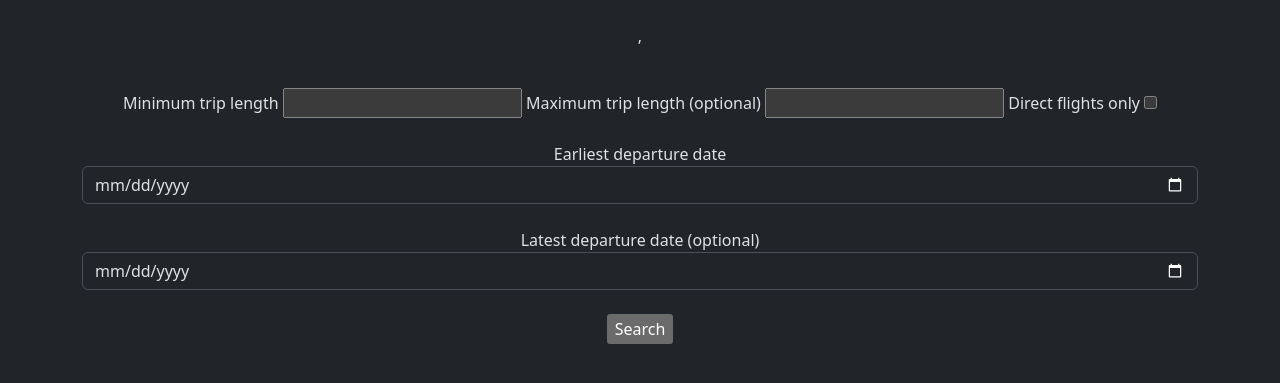
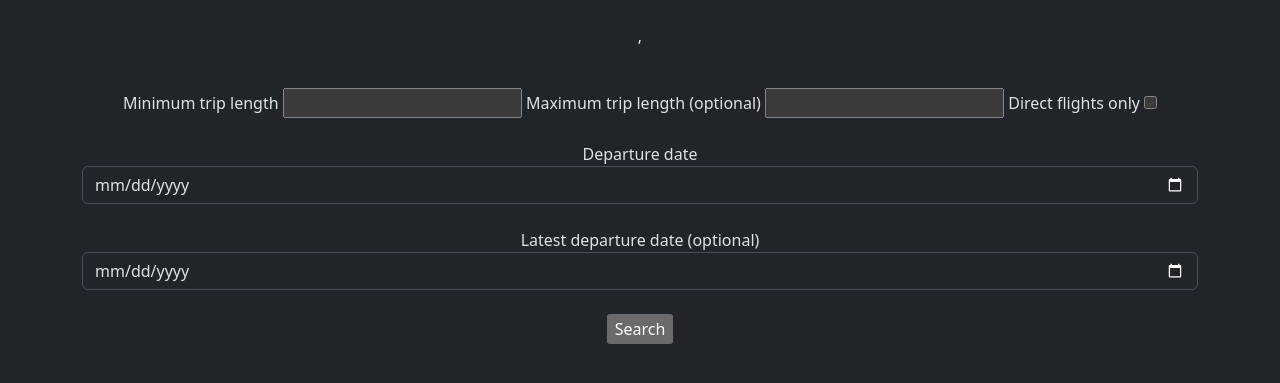
Before and after one commit to KnowYourLines/varyfly, a Django app: template veyfly/templates/cheapest_flight_dates.html in a window 1280 px wide. Shown: the part 56-439 px from the top of the page. Run offline with Django 4.2, Linux system fonts and the light colour scheme; the template is opened without the code that fills it: values that come from a table or form of the project are taken from there, others are empty; parts of the project's set-up code (start-up, migrations or seed data) failed here and were passed over.

Commit message:
rename earliest departure date to departure date

```diff
--- a/veyfly/forms.py
+++ b/veyfly/forms.py
@@ -25,9 +25,9 @@ class TravelPreferencesForm(forms.Form):
     max_trip_length = forms.IntegerField(
         required=False, min_value=1, label="Maximum trip length (optional)"
     )
-    earliest_departure_date = forms.DateField(
+    departure_date = forms.DateField(
         required=True,
-        label="Earliest departure date",
+        label="Departure date",
         widget=DateInput(attrs={"class": "form-control", "type": "date"}),
     )
     latest_departure_date = forms.DateField(
@@ -46,8 +46,8 @@ class TravelPreferencesForm(forms.Form):
             raise forms.ValidationError("The date cannot be in the past!")
         return date
 
-    def clean_earliest_departure_date(self):
-        date = self.cleaned_data.get("earliest_departure_date")
+    def clean_departure_date(self):
+        date = self.cleaned_data.get("departure_date")
         if date and date < datetime.date.today():
             raise forms.ValidationError("The date cannot be in the past!")
         return date
@@ -61,13 +61,11 @@ class TravelPreferencesForm(forms.Form):
             raise ValidationError(
                 "Maximum trip length must be greater than minimum trip length."
             )
-        earliest_departure_date = cleaned_data.get("earliest_departure_date")
+        departure_date = cleaned_data.get("departure_date")
         latest_departure_date = cleaned_data.get("latest_departure_date")
 
-        if latest_departure_date and latest_departure_date <= earliest_departure_date:
-            raise ValidationError(
-                "Latest departure date must be after earliest departure date."
-            )
+        if latest_departure_date and latest_departure_date <= departure_date:
+            raise ValidationError("Latest departure date must be after departure date.")
 
 
 class HomeResultsForm(forms.Form):
--- a/veyfly/templates/cheapest_flight_dates.html
+++ b/veyfly/templates/cheapest_flight_dates.html
@@ -49,7 +49,7 @@
         {% for error in form.latest_departure_date.errors %}
             <li style="color:red"><strong>{{ error|escape }}</strong></li>
         {% endfor %}
-        {% for error in form.earliest_departure_date.errors %}
+        {% for error in form.departure_date.errors %}
             <li style="color:red"><strong>{{ error|escape }}</strong></li>
         {% endfor %}
         </ul>
@@ -63,8 +63,8 @@
         </div>
         <br/>
         <div class="fieldWrapper">
-            {{ form.earliest_departure_date.label_tag }}
-            {{ form.earliest_departure_date }}
+            {{ form.departure_date.label_tag }}
+            {{ form.departure_date }}
         </div>
         <br/>
         <div class="fieldWrapper">
--- a/veyfly/views.py
+++ b/veyfly/views.py
@@ -87,9 +87,9 @@ async def cheapest_flight_dates(request):
                         destination_iata, country_code, client, token_type, access_token
                     )
                     departure_date = (
-                        f"{form.cleaned_data['earliest_departure_date']},{form.cleaned_data['latest_departure_date']}"
+                        f"{form.cleaned_data['departure_date']},{form.cleaned_data['latest_departure_date']}"
                         if form.cleaned_data.get("latest_departure_date")
-                        else f"{form.cleaned_data['earliest_departure_date']}"
+                        else f"{form.cleaned_data['departure_date']}"
                     )
                     duration = (
                         f"{form.cleaned_data['min_trip_length']},{form.cleaned_data['max_trip_length']}"
```
Also changed, not shown: veyfly/helpers.py (+6 -6 lines).
